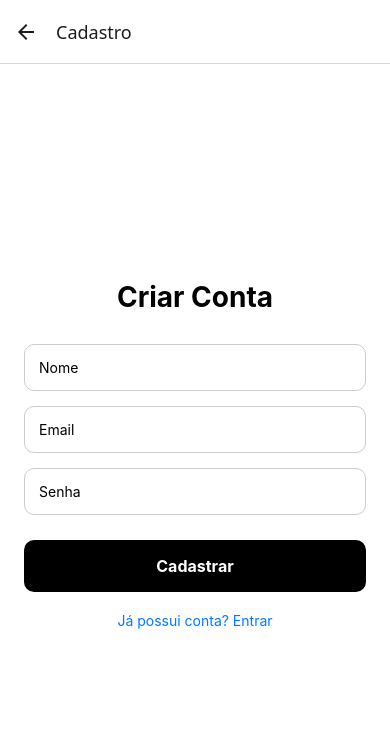
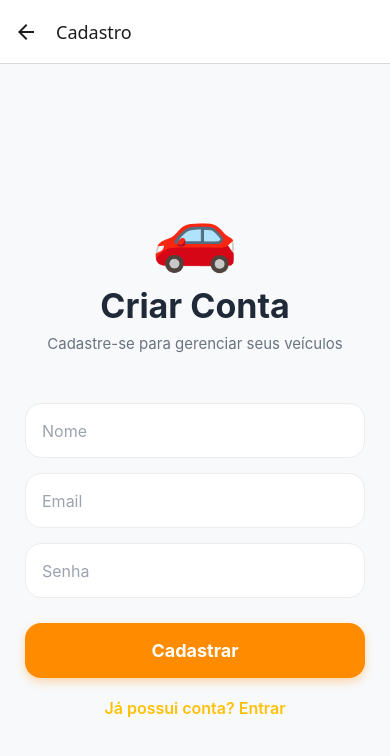
Before and after one commit to Vinicius-Teixeira-Rafael-Santos/Motor-Check, a React Native app in the folder motor-check-app/: screen /Register in a window 390 px wide. Shown: the top 756 px of the page. Built offline with nearby package versions, Linux system fonts and the light colour scheme.

Commit message:
Feat: Mudança nas telas de login e cadastro

```diff
--- a/motor-check-app/src/screens/HomeScreen.tsx
+++ b/motor-check-app/src/screens/HomeScreen.tsx
@@ -11,55 +11,47 @@ type Props = {
 };
 
 export default function HomeScreen({ navigation }: Props) {
-
   const veiculos = [
-    {
-      id: 1,
-      nome: 'Veículo 1',
-      km: 20000,
-    },
-    {
-      id: 2,
-      nome: 'Veículo 2',
-      km: 35000,
-    },
-    {
-      id: 3,
-      nome: 'Veículo 3',
-      km: 12000,
-    },
+    { id: 1, nome: 'Honda Civic', km: 20000 },
+    { id: 2, nome: 'Toyota Corolla', km: 35000 },
+    { id: 3, nome: 'HB20', km: 12000 },
   ];
-
-  function handleAdd() {
-    alert('Adicionar veículo');
-  }
 
   return (
     <View style={styles.container}>
+      <ScrollView contentContainerStyle={styles.scrollContent}>
+        <Text style={styles.welcome}>
+          Olá
+        </Text>
 
-      <ScrollView contentContainerStyle={styles.scrollContent}>
+        <Text style={styles.subtitle}>
+          Bem-vindo ao Motor Check
+        </Text>
 
-        <Text style={styles.title}>
+        <View style={styles.statsContainer}>
+          <View style={styles.statCard}>
+            <Text style={styles.statNumber}>3</Text>
+            <Text style={styles.statLabel}>Veículos</Text>
+          </View>
+
+          <View style={styles.statCard}>
+            <Text style={styles.statNumber}>5</Text>
+            <Text style={styles.statLabel}>Revisões</Text>
+          </View>
+        </View>
+
+        <Text style={styles.sectionTitle}>
           Meus Veículos
         </Text>
 
         {veiculos.map((veiculo) => (
           <View key={veiculo.id} style={styles.card}>
-
-            <Text style={styles.nome}>
-              {veiculo.nome}
-            </Text>
-
-            <Text style={styles.km}>
-              KM: {veiculo.km}
-            </Text>
-
+            <Text style={styles.nome}>{veiculo.nome}</Text>
+            <Text style={styles.km}>{veiculo.km.toLocaleString()} km</Text>
           </View>
         ))}
-
       </ScrollView>
 
-      {/* Botão flutuante */}
       <TouchableOpacity
         style={styles.fab}
         onPress={() => navigation.navigate('Vehicle')}
@@ -71,84 +63,89 @@ export default function HomeScreen({ navigation }: Props) {
 }
 
 const styles = StyleSheet.create({
-  container: {
-    flex: 1,
-    backgroundColor: '#F5F5F5',
-  },
+  container: { flex: 1, backgroundColor: '#F8F9FA' },
 
   scrollContent: {
     padding: 20,
     paddingBottom: 100,
   },
 
-  title: {
-    fontSize: 28,
+  welcome: {
+    fontSize: 30,
+    fontWeight: '700',
+    color: '#1F2937',
+  },
+
+  subtitle: {
+    color: '#6B7280',
+    marginBottom: 25,
+  },
+
+  statsContainer: {
+    flexDirection: 'row',
+    justifyContent: 'space-between',
+    marginBottom: 25,
+  },
+
+  statCard: {
+    width: '48%',
+    backgroundColor: '#FFF',
+    borderRadius: 20,
+    padding: 20,
+    elevation: 4,
+  },
+
+  statNumber: {
+    fontSize: 30,
     fontWeight: 'bold',
-    marginBottom: 20,
+    color: '#FF8C00',
+  },
+
+  statLabel: {
+    color: '#6B7280',
+    marginTop: 5,
+  },
+
+  sectionTitle: {
+    fontSize: 22,
+    fontWeight: '700',
+    marginBottom: 15,
   },
 
   card: {
-    backgroundColor: '#fff',
-
-    borderRadius: 15,
-
+    backgroundColor: '#FFF',
+    borderRadius: 20,
     padding: 20,
-
     marginBottom: 15,
-
     elevation: 4,
-
-    shadowColor: '#000',
-    shadowOffset: {
-      width: 0,
-      height: 2,
-    },
-    shadowOpacity: 0.15,
-    shadowRadius: 3,
   },
 
   nome: {
     fontSize: 20,
-    fontWeight: 'bold',
-    marginBottom: 8,
+    fontWeight: '700',
   },
 
   km: {
-    fontSize: 16,
-    color: '#555',
+    marginTop: 5,
+    color: '#6B7280',
   },
 
   fab: {
     position: 'absolute',
-
     right: 20,
     bottom: 20,
-
     width: 65,
     height: 65,
-
     borderRadius: 50,
-
-    backgroundColor: '#007AFF',
-
+    backgroundColor: '#FF8C00',
     justifyContent: 'center',
     alignItems: 'center',
-
     elevation: 8,
-
-    shadowColor: '#000',
-    shadowOffset: {
-      width: 0,
-      height: 3,
-    },
-    shadowOpacity: 0.3,
-    shadowRadius: 4,
   },
 
   fabText: {
-    color: '#fff',
+    color: '#FFF',
     fontSize: 40,
-    fontWeight: '300',
-    marginTop: -7,
+    marginTop: -5,
   },
 });
--- a/motor-check-app/src/screens/LoginScreen.tsx
+++ b/motor-check-app/src/screens/LoginScreen.tsx
@@ -46,19 +46,31 @@ export default function LoginScreen({ navigation }: Props) {
 
   return (
     <View style={styles.container}>
+      <View style={styles.logoContainer}>
+        <Text style={styles.logo}>🚗</Text>
 
-      <Text style={styles.title}>Login</Text>
+        <Text style={styles.title}>
+          Motor Check
+        </Text>
+
+        <Text style={styles.subtitle}>
+          Gerencie seus veículos com facilidade
+        </Text>
+      </View>
 
       <TextInput
         style={styles.input}
         placeholder="Email"
+        placeholderTextColor="#9CA3AF"
         value={email}
         onChangeText={setEmail}
+        autoCapitalize="none"
       />
 
       <TextInput
         style={styles.input}
         placeholder="Senha"
+        placeholderTextColor="#9CA3AF"
         secureTextEntry
         value={password}
         onChangeText={setPassword}
@@ -73,12 +85,6 @@ export default function LoginScreen({ navigation }: Props) {
         </Text>
       </TouchableOpacity>
 
-      <TouchableOpacity>
-        <Text style={styles.link}>
-          Esqueci minha senha
-        </Text>
-      </TouchableOpacity>
-
       <TouchableOpacity
         onPress={() => navigation.navigate('Register')}
       >
@@ -86,7 +92,6 @@ export default function LoginScreen({ navigation }: Props) {
           Criar conta
         </Text>
       </TouchableOpacity>
-
     </View>
   );
 }
@@ -96,44 +101,74 @@ const styles = StyleSheet.create({
     flex: 1,
     justifyContent: 'center',
     padding: 25,
-    backgroundColor: '#fff',
+    backgroundColor: '#F8F9FA',
+  },
+
+  logoContainer: {
+    alignItems: 'center',
+    marginBottom: 50,
+  },
+
+  logo: {
+    fontSize: 70,
   },
 
   title: {
-    fontSize: 32,
-    fontWeight: 'bold',
-    marginBottom: 30,
+    fontSize: 34,
+    fontWeight: '700',
+    color: '#1F2937',
+    marginTop: 10,
+    textAlign: 'center',
+  },
+
+  subtitle: {
+    fontSize: 15,
+    color: '#6B7280',
+    marginTop: 8,
     textAlign: 'center',
   },
 
   input: {
-    height: 50,
+    backgroundColor: '#FFFFFF',
+    borderRadius: 16,
+    height: 55,
+    paddingHorizontal: 16,
+    marginBottom: 15,
     borderWidth: 1,
-    borderColor: '#ccc',
-    borderRadius: 10,
-    paddingHorizontal: 15,
-    marginBottom: 15,
+    borderColor: '#ECECEC',
+    fontSize: 16,
   },
 
   button: {
-    height: 50,
-    backgroundColor: '#007AFF',
-    borderRadius: 10,
+    height: 55,
+    backgroundColor: '#FF8C00',
+    borderRadius: 16,
     justifyContent: 'center',
     alignItems: 'center',
     marginTop: 10,
+
+    shadowColor: '#FF8C00',
+    shadowOffset: {
+      width: 0,
+      height: 4,
+    },
+    shadowOpacity: 0.3,
+    shadowRadius: 8,
+
+    elevation: 5,
   },
 
   buttonText: {
-    color: '#fff',
+    color: '#FFFFFF',
     fontSize: 18,
-    fontWeight: 'bold',
+    fontWeight: '700',
   },
 
   link: {
-    color: '#007AFF',
+    color: '#FFC107',
     textAlign: 'center',
-    marginTop: 15,
+    marginTop: 20,
     fontSize: 16,
+    fontWeight: '600',
   },
 });
--- a/motor-check-app/src/screens/RegisterScreen.tsx
+++ b/motor-check-app/src/screens/RegisterScreen.tsx
@@ -15,7 +15,9 @@ export default function RegisterScreen({ navigation }: any) {
 
   async function handleRegister() {
     try {
-      const response = await fetch('http://192.168.0.122:3000/register', {
+      const response = await fetch(
+        'http://192.168.0.122:3000/register',
+        {
           method: 'POST',
           headers: {
             'Content-Type': 'application/json',
@@ -25,7 +27,8 @@ export default function RegisterScreen({ navigation }: any) {
             email,
             password,
           }),
-      });
+        }
+      );
 
       const data = await response.json();
 
@@ -34,20 +37,37 @@ export default function RegisterScreen({ navigation }: any) {
         return;
       }
 
-      Alert.alert('Sucesso', 'Conta criada com sucesso!');
+      Alert.alert(
+        'Sucesso',
+        'Conta criada com sucesso!'
+      );
 
       navigation.navigate('Login');
     } catch (error) {
-      Alert.alert('Erro', 'Não foi possível conectar ao servidor');
+      Alert.alert(
+        'Erro',
+        'Não foi possível conectar ao servidor'
+      );
     }
   }
 
   return (
     <View style={styles.container}>
-      <Text style={styles.title}>Criar Conta</Text>
+      <View style={styles.logoContainer}>
+        <Text style={styles.logo}>🚗</Text>
+
+        <Text style={styles.title}>
+          Criar Conta
+        </Text>
+
+        <Text style={styles.subtitle}>
+          Cadastre-se para gerenciar seus veículos
+        </Text>
+      </View>
 
       <TextInput
         placeholder="Nome"
+        placeholderTextColor="#9CA3AF"
         style={styles.input}
         value={name}
         onChangeText={setName}
@@ -55,6 +75,7 @@ export default function RegisterScreen({ navigation }: any) {
 
       <TextInput
         placeholder="Email"
+        placeholderTextColor="#9CA3AF"
         style={styles.input}
         value={email}
         onChangeText={setEmail}
@@ -63,18 +84,28 @@ export default function RegisterScreen({ navigation }: any) {
 
       <TextInput
         placeholder="Senha"
+        placeholderTextColor="#9CA3AF"
         style={styles.input}
         value={password}
         onChangeText={setPassword}
         secureTextEntry
       />
 
-      <TouchableOpacity style={styles.button} onPress={handleRegister}>
-        <Text style={styles.buttonText}>Cadastrar</Text>
+      <TouchableOpacity
+        style={styles.button}
+        onPress={handleRegister}
+      >
+        <Text style={styles.buttonText}>
+          Cadastrar
+        </Text>
       </TouchableOpacity>
 
-      <TouchableOpacity onPress={() => navigation.navigate('Login')}>
-        <Text style={styles.link}>Já possui conta? Entrar</Text>
+      <TouchableOpacity
+        onPress={() => navigation.navigate('Login')}
+      >
+        <Text style={styles.link}>
+          Já possui conta? Entrar
+        </Text>
       </TouchableOpacity>
     </View>
   );
@@ -84,37 +115,75 @@ const styles = StyleSheet.create({
   container: {
     flex: 1,
     justifyContent: 'center',
-    padding: 24,
-    backgroundColor: '#fff',
+    padding: 25,
+    backgroundColor: '#F8F9FA',
   },
+
+  logoContainer: {
+    alignItems: 'center',
+    marginBottom: 50,
+  },
+
+  logo: {
+    fontSize: 70,
+  },
+
   title: {
-    fontSize: 28,
-    fontWeight: 'bold',
-    marginBottom: 30,
+    fontSize: 34,
+    fontWeight: '700',
+    color: '#1F2937',
+    marginTop: 10,
     textAlign: 'center',
   },
+
+  subtitle: {
+    fontSize: 15,
+    color: '#6B7280',
+    marginTop: 8,
+    textAlign: 'center',
+  },
+
   input: {
+    backgroundColor: '#FFFFFF',
+    borderRadius: 16,
+    height: 55,
+    paddingHorizontal: 16,
+    marginBottom: 15,
     borderWidth: 1,
-    borderColor: '#ccc',
-    borderRadius: 10,
-    padding: 14,
-    marginBottom: 15,
+    borderColor: '#ECECEC',
+    fontSize: 16,
   },
+
   button: {
-    backgroundColor: '#000',
-    padding: 16,
-    borderRadius: 10,
+    height: 55,
+    backgroundColor: '#FF8C00',
+    borderRadius: 16,
+    justifyContent: 'center',
     alignItems: 'center',
     marginTop: 10,
+
+    shadowColor: '#FF8C00',
+    shadowOffset: {
+      width: 0,
+      height: 4,
     },
+    shadowOpacity: 0.3,
+    shadowRadius: 8,
+
+    elevation: 5,
+  },
+
   buttonText: {
-    color: '#fff',
-    fontWeight: 'bold',
+    color: '#FFFFFF',
+    fontSize: 18,
+    fontWeight: '700',
+  },
+
+  link: {
+    color: '#FFC107',
+    textAlign: 'center',
+    marginTop: 20,
     fontSize: 16,
-  },
-  link: {
-    marginTop: 20,
-    textAlign: 'center',
-    color: '#007AFF',
+    fontWeight: '600',
   },
 });
```
Also changed, not shown: 1 other file (tests, documents, lock files or other folders). Lines whose indentation alone changed are shown as unchanged.
